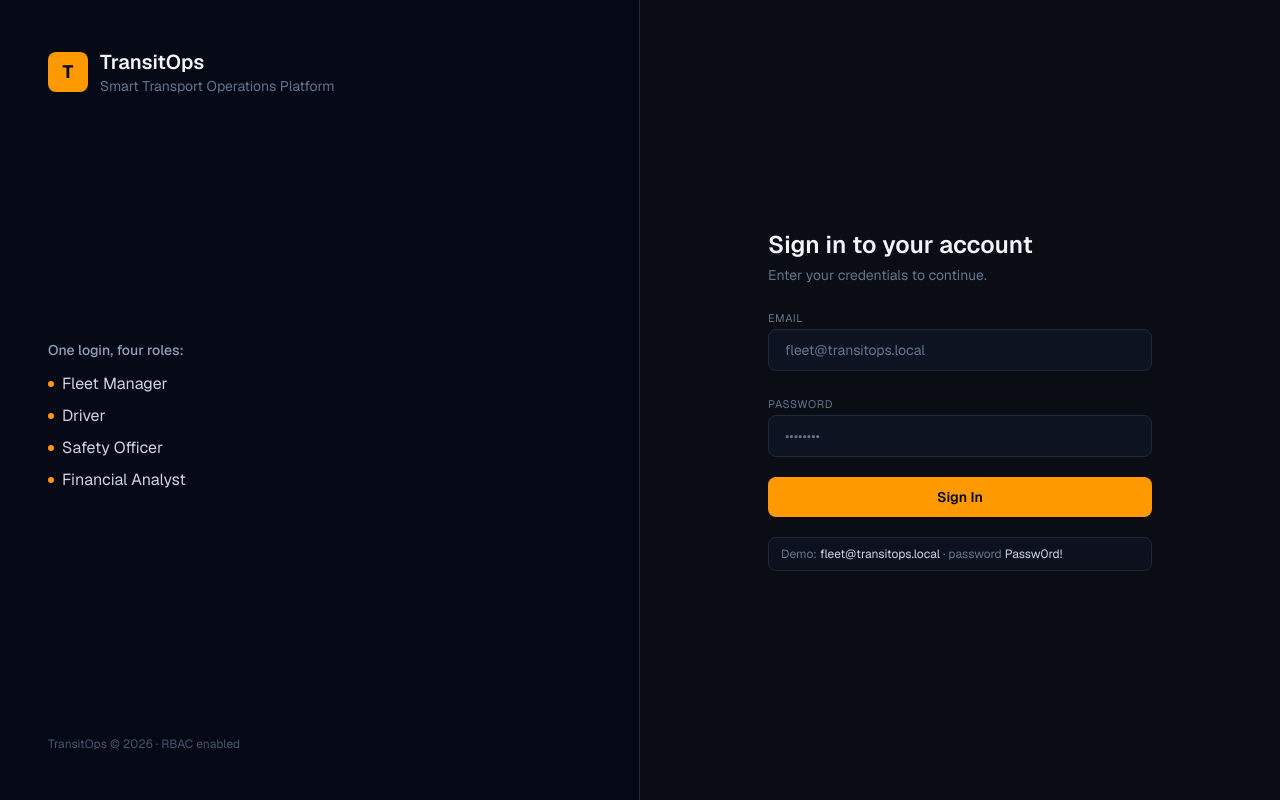
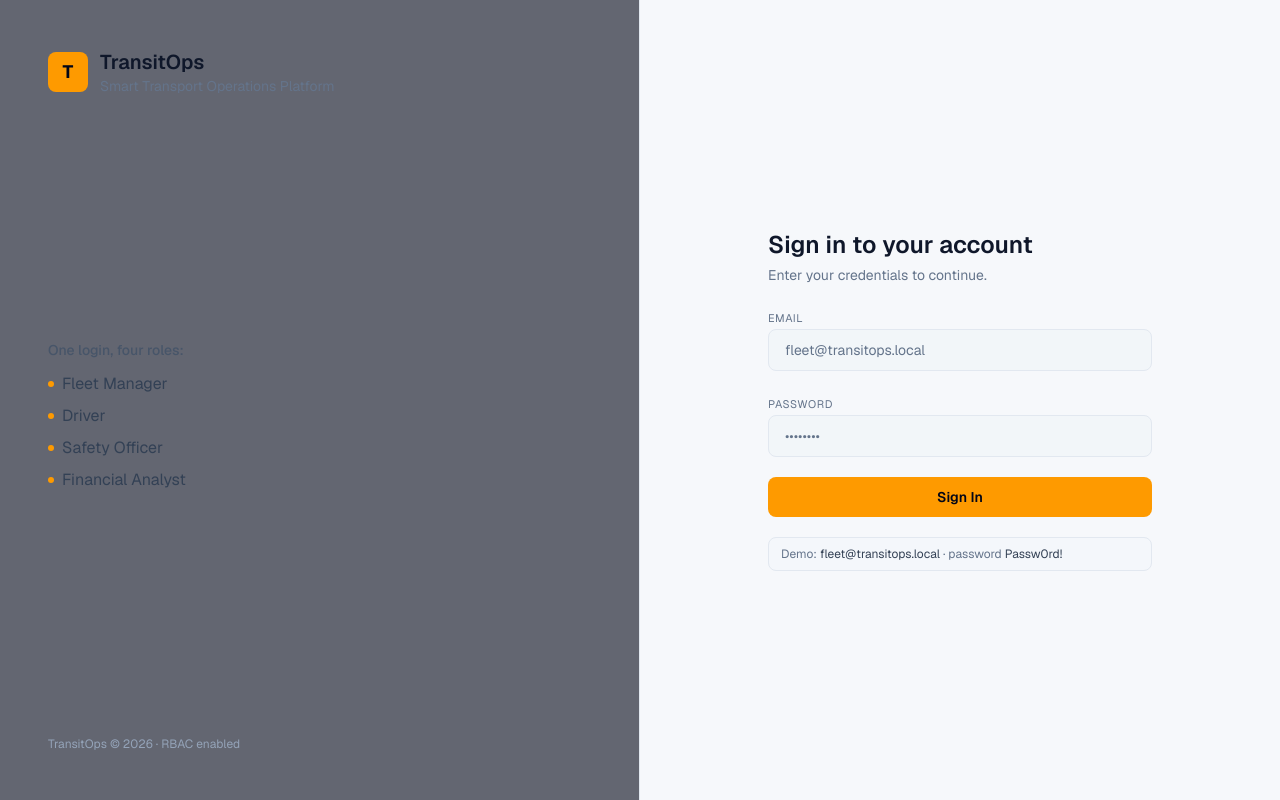
Before and after one commit to codedpool/transit-ops, a Next.js app in the folder client/: page /login in a window 1280 px wide. Built offline with nearby package versions, Linux system fonts and the light colour scheme; no server answers.

Commit message:
Add light/dark theme with light as default and a topbar toggle

```diff
--- a/client/app/globals.css
+++ b/client/app/globals.css
@@ -5,14 +5,87 @@
   --font-mono: var(--font-geist-mono);
 }
 
+/*
+  Theming strategy — one palette, two themes.
+  The whole UI is built on Tailwind's `slate` scale. Rather than annotate every
+  component with `dark:` variants, we redefine the `--color-slate-*` tokens that
+  those utilities resolve through. Light mode (the default) INVERTS the ramp so
+  high numbers become light surfaces and low numbers become dark ink; `.dark`
+  restores the normal ramp. slate-950 stays dark in both — it is only ever used
+  as ink on a bright accent. Accent text levels (amber/emerald/sky/rose 300-400)
+  are darkened in light mode so colored text stays legible on light surfaces.
+*/
 :root {
+  color-scheme: light;
+
+  --color-slate-50: #020617;
+  --color-slate-100: #0f172a;
+  --color-slate-200: #1e293b;
+  --color-slate-300: #334155;
+  --color-slate-400: #475569;
+  --color-slate-500: #64748b;
+  --color-slate-600: #94a3b8;
+  --color-slate-700: #cbd5e1;
+  --color-slate-800: #e2e8f0;
+  --color-slate-900: #f1f5f9;
+  --color-slate-950: #020617;
+
+  --color-amber-300: #b45309;
+  --color-amber-400: #d97706;
+  --color-emerald-300: #047857;
+  --color-emerald-400: #059669;
+  --color-sky-300: #0369a1;
+  --color-sky-400: #0284c7;
+  --color-rose-300: #be123c;
+  --color-rose-400: #e11d48;
+
+  --page-bg: #f6f8fb;
+  --page-fg: #1e293b;
+  --scroll-thumb: #cbd5e1;
+}
+
+:root.dark {
   color-scheme: dark;
+
+  --color-slate-50: #f8fafc;
+  --color-slate-100: #f1f5f9;
+  --color-slate-200: #e2e8f0;
+  --color-slate-300: #cbd5e1;
+  --color-slate-400: #94a3b8;
+  --color-slate-500: #64748b;
+  --color-slate-600: #475569;
+  --color-slate-700: #334155;
+  --color-slate-800: #1e293b;
+  --color-slate-900: #0f172a;
+  --color-slate-950: #020617;
+
+  --color-amber-300: #fcd34d;
+  --color-amber-400: #fbbf24;
+  --color-emerald-300: #6ee7b7;
+  --color-emerald-400: #34d399;
+  --color-sky-300: #7dd3fc;
+  --color-sky-400: #38bdf8;
+  --color-rose-300: #fda4af;
+  --color-rose-400: #fb7185;
+
+  --page-bg: #0a0e14;
+  --page-fg: #e2e8f0;
+  --scroll-thumb: #1e293b;
 }
 
 body {
-  background-color: #0a0e14;
-  color: #e2e8f0;
+  background-color: var(--page-bg);
+  color: var(--page-fg);
   font-family: var(--font-geist-sans), ui-sans-serif, system-ui, sans-serif;
+}
+
+@media (prefers-reduced-motion: no-preference) {
+  * {
+    transition:
+      background-color 0.2s ease,
+      border-color 0.2s ease,
+      color 0.2s ease;
+  }
 }
 
 ::-webkit-scrollbar {
@@ -20,7 +93,7 @@ body {
   height: 10px;
 }
 ::-webkit-scrollbar-thumb {
-  background: #1e293b;
+  background: var(--scroll-thumb);
   border-radius: 6px;
 }
 ::-webkit-scrollbar-track {
--- a/client/app/layout.js
+++ b/client/app/layout.js
@@ -21,8 +21,19 @@ export default function RootLayout({ children }) {
   return (
     <html
       lang="en"
+      suppressHydrationWarning
       className={`${geistSans.variable} ${geistMono.variable} h-full antialiased`}
     >
+      <head>
+        {/* Apply the saved theme before paint so dark users never flash light.
+            Light is the default when nothing is stored. */}
+        <script
+          dangerouslySetInnerHTML={{
+            __html:
+              "try{if(localStorage.theme==='dark')document.documentElement.classList.add('dark')}catch(e){}",
+          }}
+        />
+      </head>
       <body className="min-h-full">{children}</body>
     </html>
   );
--- /dev/null
+++ b/client/components/ThemeToggle.js
@@ -0,0 +1,66 @@
+"use client";
+
+import { useEffect, useState } from "react";
+
+// Toggles the `dark` class on <html> and persists the choice. Light is default.
+export default function ThemeToggle() {
+  const [dark, setDark] = useState(false);
+  const [mounted, setMounted] = useState(false);
+
+  useEffect(() => {
+    setDark(document.documentElement.classList.contains("dark"));
+    setMounted(true);
+  }, []);
+
+  function toggle() {
+    const el = document.documentElement;
+    const next = !el.classList.contains("dark");
+    el.classList.toggle("dark", next);
+    try {
+      localStorage.theme = next ? "dark" : "light";
+    } catch {}
+    setDark(next);
+  }
+
+  return (
+    <button
+      type="button"
+      onClick={toggle}
+      aria-label={dark ? "Switch to light mode" : "Switch to dark mode"}
+      title={dark ? "Switch to light mode" : "Switch to dark mode"}
+      className="flex h-8 w-8 items-center justify-center rounded-full border border-slate-800 text-slate-400 hover:bg-slate-800/60 hover:text-slate-200"
+    >
+      {/* Avoid an icon mismatch between server (light) and client until mounted. */}
+      {mounted && dark ? (
+        // Sun — click to go light
+        <svg
+          xmlns="http://www.w3.org/2000/svg"
+          viewBox="0 0 24 24"
+          fill="none"
+          stroke="currentColor"
+          strokeWidth="2"
+          strokeLinecap="round"
+          strokeLinejoin="round"
+          className="h-4 w-4"
+        >
+          <circle cx="12" cy="12" r="4" />
+          <path d="M12 2v2M12 20v2M4.93 4.93l1.41 1.41M17.66 17.66l1.41 1.41M2 12h2M20 12h2M6.34 17.66l-1.41 1.41M19.07 4.93l-1.41 1.41" />
+        </svg>
+      ) : (
+        // Moon — click to go dark
+        <svg
+          xmlns="http://www.w3.org/2000/svg"
+          viewBox="0 0 24 24"
+          fill="none"
+          stroke="currentColor"
+          strokeWidth="2"
+          strokeLinecap="round"
+          strokeLinejoin="round"
+          className="h-4 w-4"
+        >
+          <path d="M21 12.79A9 9 0 1 1 11.21 3 7 7 0 0 0 21 12.79z" />
+        </svg>
+      )}
+    </button>
+  );
+}
--- a/client/components/Topbar.js
+++ b/client/components/Topbar.js
@@ -1,4 +1,5 @@
 import LogoutButton from "@/components/LogoutButton";
+import ThemeToggle from "@/components/ThemeToggle";
 
 const ROLE_LABELS = {
   FLEET_MANAGER: "Fleet Manager",
@@ -31,6 +32,7 @@ export default function Topbar({ user }) {
       </div>
 
       <div className="ml-auto flex items-center gap-3">
+        <ThemeToggle />
         <span className="text-sm text-slate-300">{user?.name}</span>
         <span className="rounded-full border border-sky-500/30 bg-sky-500/10 px-2.5 py-1 text-xs text-sky-400">
           {roleLabel}
```
